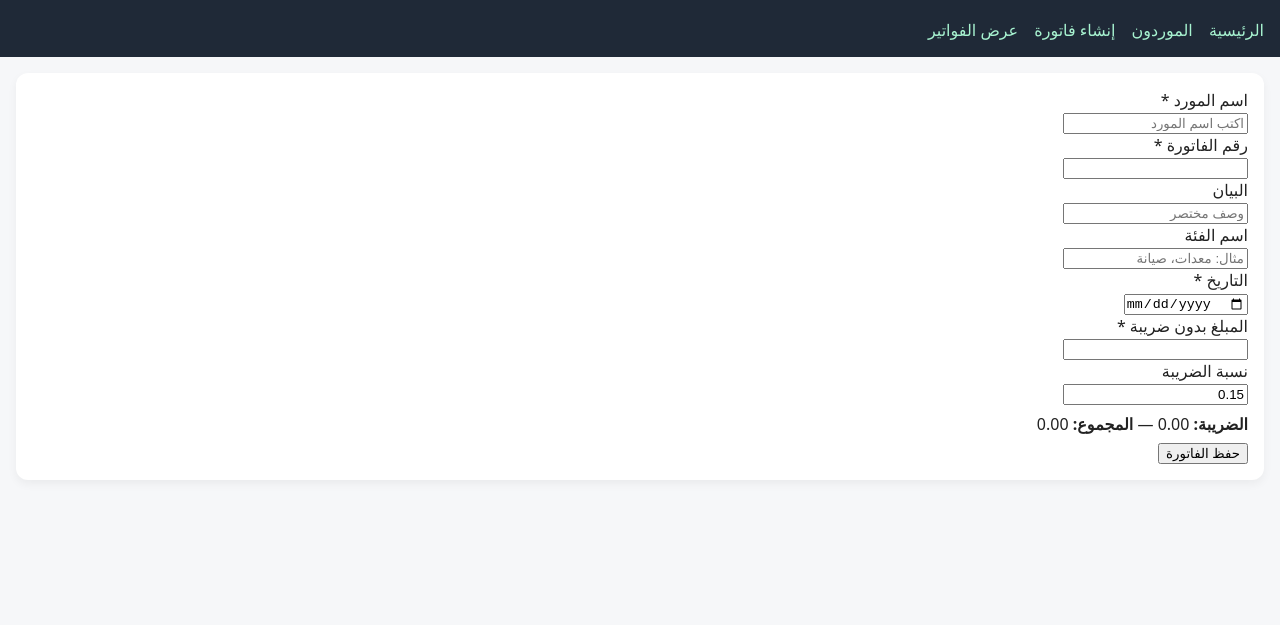
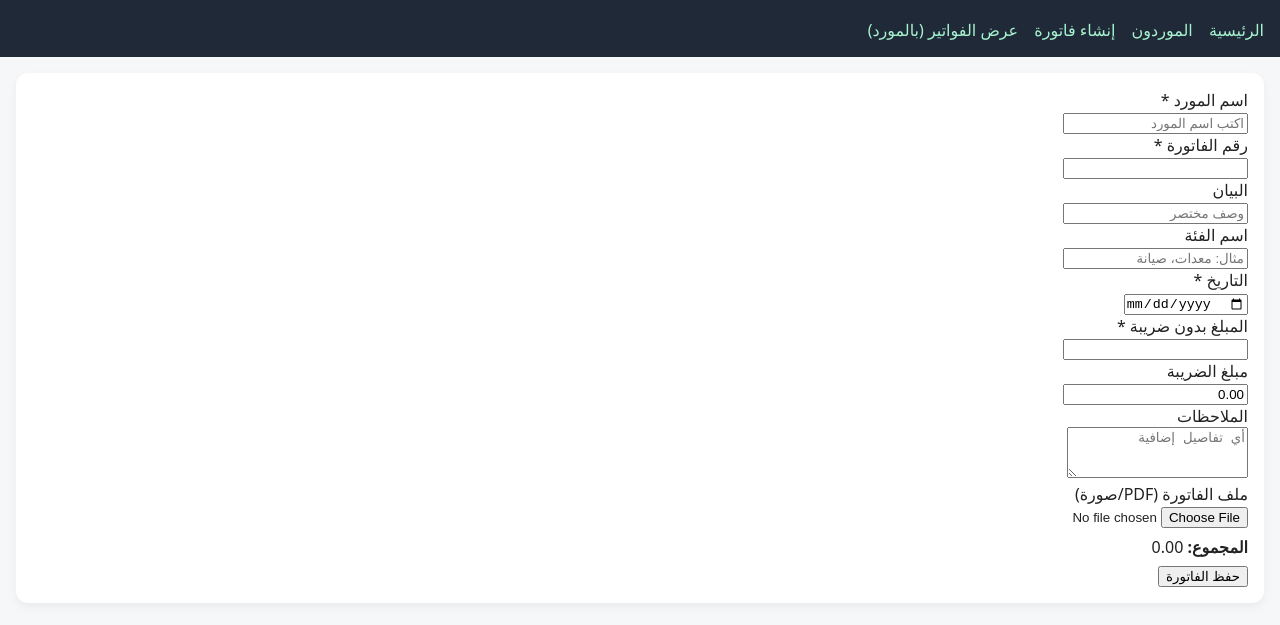
Before and after one commit to ixAbdulaziz/erp-procurement, a website: page web/invoice_new.html in a window 1280 px wide. Shown: the part 83-708 px from the top of the page. Drawn offline with Linux system fonts and the light colour scheme; no server answers.

Commit message:
Update invoice_new.html

```diff
--- a/web/invoice_new.html
+++ b/web/invoice_new.html
@@ -13,7 +13,7 @@
       <a href="/">الرئيسية</a>
       <a href="/suppliers.html">الموردون</a>
       <a href="/invoice_new.html">إنشاء فاتورة</a>
-      <a href="/invoices.html">عرض الفواتير</a>
+      <a href="/invoices.html">عرض الفواتير (بالمورد)</a>
     </nav>
   </header>
 
@@ -36,10 +36,13 @@
         <div><label>التاريخ *</label><br><input id="invoiceDate" type="date" required></div>
 
         <div><label>المبلغ بدون ضريبة *</label><br><input id="amountBeforeTax" type="number" step="0.01" required></div>
-        <div><label>نسبة الضريبة</label><br><input id="vatRate" type="number" step="0.01" value="0.15"></div>
+        <div><label>مبلغ الضريبة</label><br><input id="taxAmount" type="number" step="0.01" value="0.00"></div>
+
+        <div><label>الملاحظات</label><br><textarea id="notes" rows="3" placeholder="أي تفاصيل إضافية"></textarea></div>
+
+        <div><label>ملف الفاتورة (PDF/صورة)</label><br><input id="file" type="file" accept=".pdf,image/*"></div>
 
         <div style="margin-top:8px">
-          <strong>الضريبة:</strong> <span id="taxAmount">0.00</span> —
           <strong>المجموع:</strong> <span id="totalAmount">0.00</span>
         </div>
 
```
